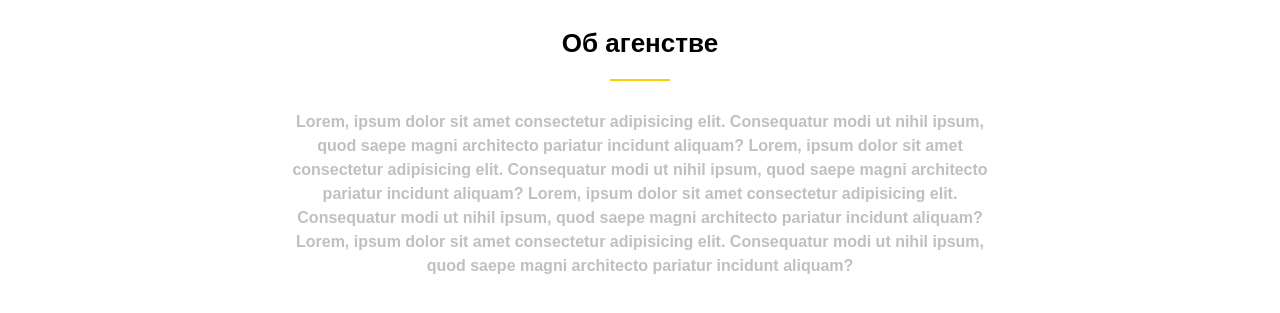
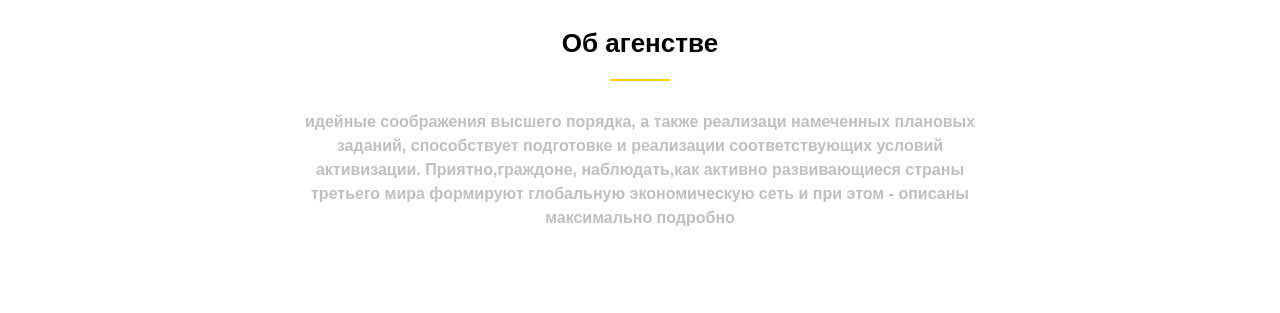
Before and after one commit to VallHa11/LR-1-, a plain HTML site: page index.html in a window 1280 px wide. Shown: the part 865-1178 px from the top of the page. After the commit the page ends 1145 px from the top, so only its background shows below. Drawn offline with Linux system fonts and the light colour scheme.

Commit message:
Update index.html

```diff
--- a/index.html
+++ b/index.html
@@ -60,10 +60,9 @@
         <div class="container">
             <h2>Об агенстве</h2>
             <p>
-                Lorem, ipsum dolor sit amet consectetur adipisicing elit. Consequatur modi ut nihil ipsum, quod saepe magni architecto pariatur incidunt aliquam?
-                Lorem, ipsum dolor sit amet consectetur adipisicing elit. Consequatur modi ut nihil ipsum, quod saepe magni architecto pariatur incidunt aliquam?
-                Lorem, ipsum dolor sit amet consectetur adipisicing elit. Consequatur modi ut nihil ipsum, quod saepe magni architecto pariatur incidunt aliquam?
-                Lorem, ipsum dolor sit amet consectetur adipisicing elit. Consequatur modi ut nihil ipsum, quod saepe magni architecto pariatur incidunt aliquam?
+                идейные соображения высшего порядка, а также реализаци намеченных плановых заданий, способствует подготовке и реализации
+                соответствующих условий активизации. Приятно,граждоне, наблюдать,как активно развивающиеся страны третьего мира формируют
+                глобальную экономическую сеть и при этом - описаны максимально подробно
             </p>
         </div>
     </footer>
```
